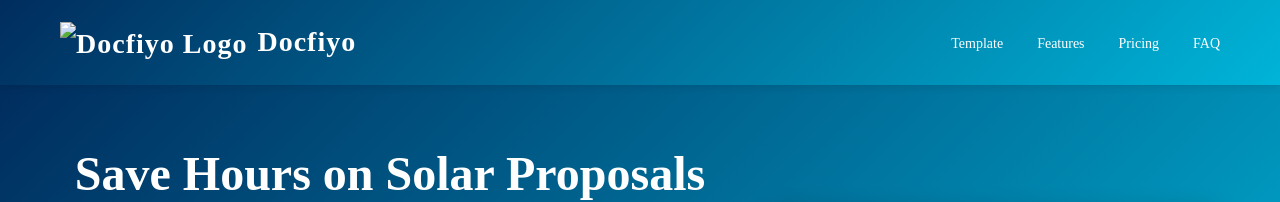
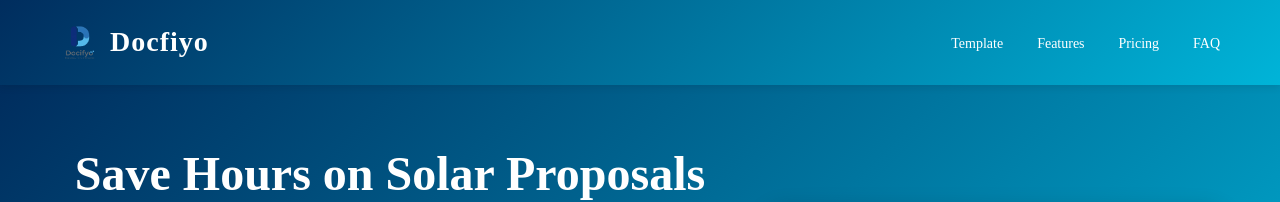
Before and after one commit to satyyamgupta/docifyo, a plain HTML site: page index.html in a window 1280 px wide. Shown: the top 202 px of the page. Drawn offline with Linux system fonts and the light colour scheme; grey boxes are pictures that could not be loaded.

Commit message:
Update index.html

```diff
--- a/index.html
+++ b/index.html
@@ -427,7 +427,7 @@
     <header>
         <div class="navbar container">
             <div class="logo">
-                <img src="logo.png" alt="Docfiyo Logo">
+                <img src="docifyo.png" alt="Docfiyo Logo">
                 <span>Docfiyo</span>
             </div>
             <nav>
```
